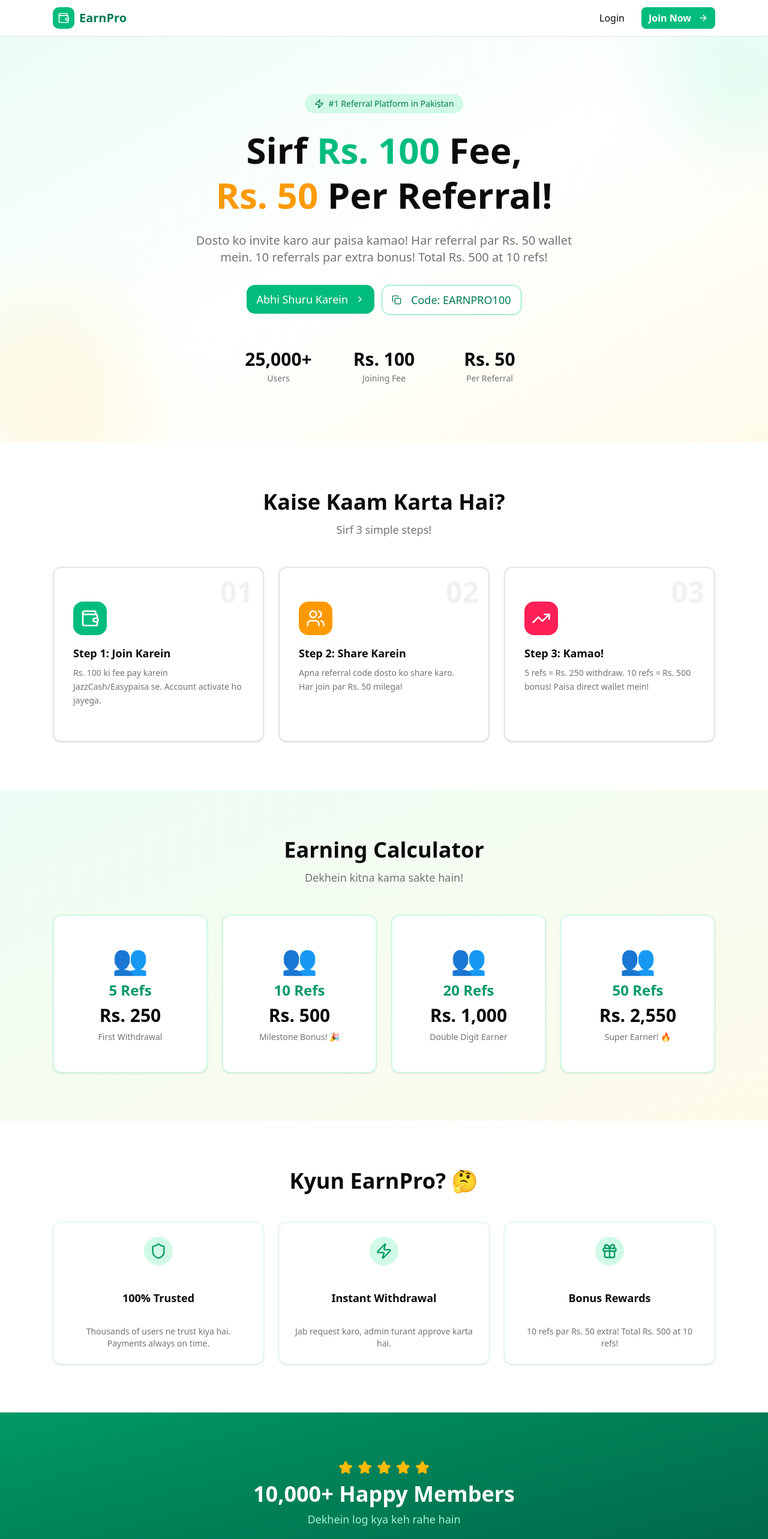
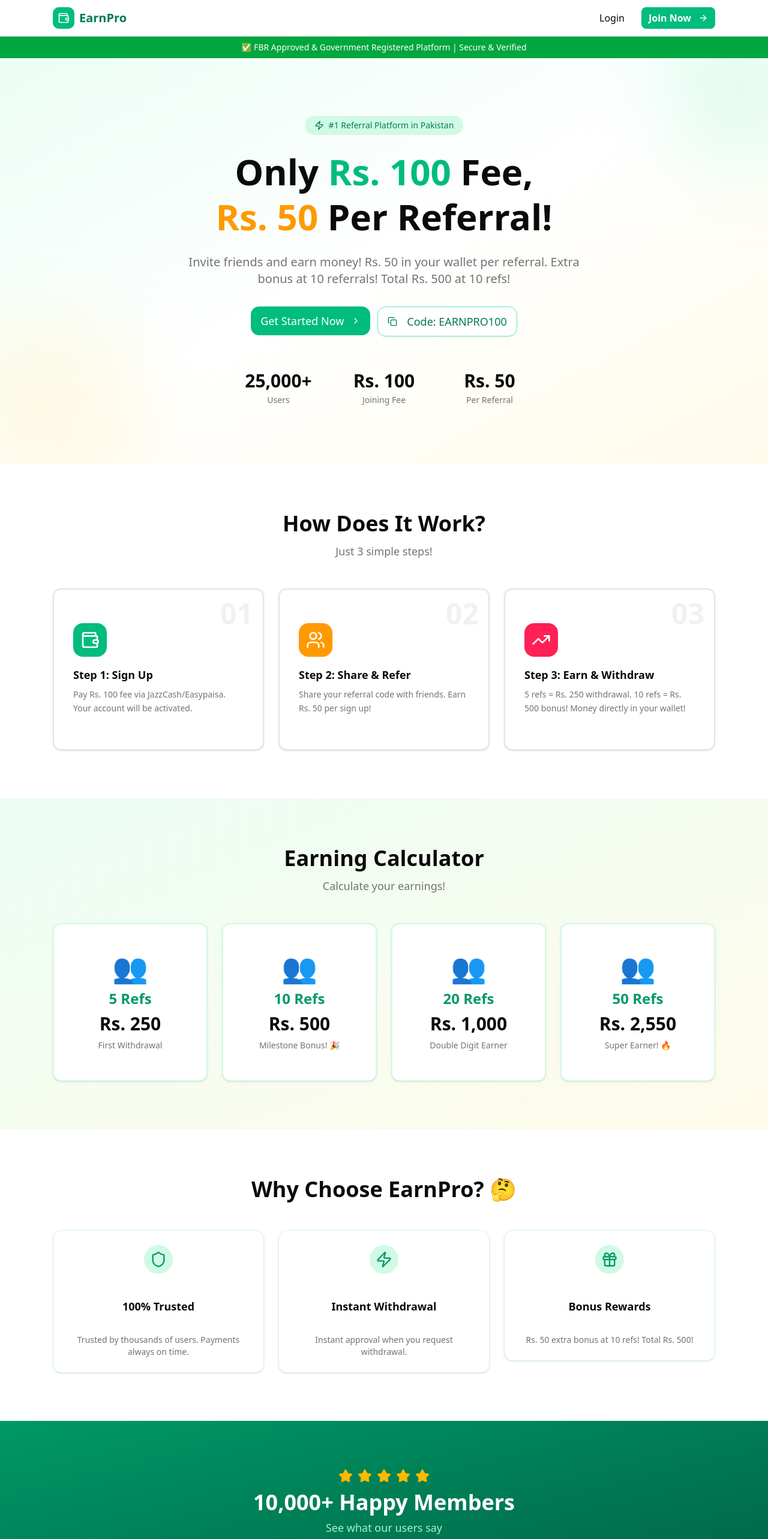
Before and after one commit to wahabhere21-ops/earnpro, a Next.js app: page / in a window 1280 px wide. Shown: the top 2566 px of the page at 60% size. Built offline with nearby package versions, Linux system fonts and the light colour scheme; no server answers.

Commit message:
fix: translate LandingPage to English + add FBR trust badge

```diff
--- a/src/components/LandingPage.tsx
+++ b/src/components/LandingPage.tsx
@@ -104,6 +104,11 @@
         </div>
       </motion.header>
 
+      {/* FBR Approved Trust Badge */}
+      <div className="bg-green-600 text-white text-center text-sm py-2 px-4 font-medium">
+        ✅ FBR Approved &amp; Government Registered Platform | Secure &amp; Verified
+      </div>
+
       {/* Hero Section */}
       <section className="relative overflow-hidden bg-gradient-to-br from-emerald-50 via-white to-amber-50">
         <div className="absolute inset-0 overflow-hidden">
@@ -137,7 +142,7 @@
               variants={fadeInUp}
               className="text-3xl sm:text-5xl lg:text-6xl font-extrabold text-foreground leading-tight"
             >
-              Sirf{' '}
+              Only{' '}
               <span className="text-emerald-500">Rs. 100</span> Fee,
               <br />
               <span className="text-amber-500">Rs. 50</span> Per Referral!
@@ -147,8 +152,8 @@
               variants={fadeInUp}
               className="text-lg sm:text-xl text-muted-foreground max-w-2xl mx-auto"
             >
-              Dosto ko invite karo aur paisa kamao! Har referral par Rs. 50 wallet mein.
-              10 referrals par extra bonus! Total Rs. 500 at 10 refs!
+              Invite friends and earn money! Rs. 50 in your wallet per referral.
+              Extra bonus at 10 referrals! Total Rs. 500 at 10 refs!
             </motion.p>
 
             <motion.div variants={fadeInUp} className="flex flex-col sm:flex-row gap-3 justify-center pt-2">
@@ -158,7 +163,7 @@
                 className="bg-emerald-500 hover:bg-emerald-600 text-white text-lg px-8 py-6 rounded-xl"
                 whileTap={{ scale: 0.95 }}
               >
-                Abhi Shuru Karein <ChevronRight className="w-5 h-5 ml-1" />
+                Get Started Now <ChevronRight className="w-5 h-5 ml-1" />
               </Button>
               <Button
                 size="lg"
@@ -208,9 +213,9 @@
             className="text-center mb-12"
           >
             <h2 className="text-2xl sm:text-4xl font-bold text-foreground mb-3">
-              Kaise Kaam Karta Hai?
+              How Does It Work?
             </h2>
-            <p className="text-muted-foreground text-lg">Sirf 3 simple steps!</p>
+            <p className="text-muted-foreground text-lg">Just 3 simple steps!</p>
           </motion.div>
 
           <motion.div
@@ -223,22 +228,22 @@
             {[
               {
                 icon: <Wallet className="w-8 h-8" />,
-                title: 'Step 1: Join Karein',
-                desc: 'Rs. 100 ki fee pay karein JazzCash/Easypaisa se. Account activate ho jayega.',
+                title: 'Step 1: Sign Up',
+                desc: 'Pay Rs. 100 fee via JazzCash/Easypaisa. Your account will be activated.',
                 color: 'emerald',
                 step: '01'
               },
               {
                 icon: <Users className="w-8 h-8" />,
-                title: 'Step 2: Share Karein',
-                desc: 'Apna referral code dosto ko share karo. Har join par Rs. 50 milega!',
+                title: 'Step 2: Share & Refer',
+                desc: 'Share your referral code with friends. Earn Rs. 50 per sign up!',
                 color: 'amber',
                 step: '02'
               },
               {
                 icon: <TrendingUp className="w-8 h-8" />,
-                title: 'Step 3: Kamao!',
-                desc: '5 refs = Rs. 250 withdraw. 10 refs = Rs. 500 bonus! Paisa direct wallet mein!',
+                title: 'Step 3: Earn & Withdraw',
+                desc: '5 refs = Rs. 250 withdrawal. 10 refs = Rs. 500 bonus! Money directly in your wallet!',
                 color: 'rose',
                 step: '03'
               }
@@ -277,7 +282,7 @@
             <h2 className="text-2xl sm:text-4xl font-bold text-foreground mb-3">
               Earning Calculator
             </h2>
-            <p className="text-muted-foreground text-lg">Dekhein kitna kama sakte hain!</p>
+            <p className="text-muted-foreground text-lg">Calculate your earnings!</p>
           </motion.div>
 
           <motion.div
@@ -322,7 +327,7 @@
             className="text-center mb-12"
           >
             <h2 className="text-2xl sm:text-4xl font-bold text-foreground mb-3">
-              Kyun EarnPro? 🤔
+              Why Choose EarnPro? 🤔
             </h2>
           </motion.div>
 
@@ -334,9 +339,9 @@
             className="grid sm:grid-cols-3 gap-6"
           >
             {[
-              { icon: <Shield className="w-7 h-7" />, title: '100% Trusted', desc: 'Thousands of users ne trust kiya hai. Payments always on time.' },
-              { icon: <Zap className="w-7 h-7" />, title: 'Instant Withdrawal', desc: 'Jab request karo, admin turant approve karta hai.' },
-              { icon: <Gift className="w-7 h-7" />, title: 'Bonus Rewards', desc: '10 refs par Rs. 50 extra! Total Rs. 500 at 10 refs!' },
+              { icon: <Shield className="w-7 h-7" />, title: '100% Trusted', desc: 'Trusted by thousands of users. Payments always on time.' },
+              { icon: <Zap className="w-7 h-7" />, title: 'Instant Withdrawal', desc: 'Instant approval when you request withdrawal.' },
+              { icon: <Gift className="w-7 h-7" />, title: 'Bonus Rewards', desc: 'Rs. 50 extra bonus at 10 refs! Total Rs. 500!' },
             ].map((item, i) => (
               <motion.div key={i} variants={fadeInUp}>
                 <Card className="border-emerald-100 hover:shadow-lg transition-shadow text-center p-6">
@@ -369,7 +374,7 @@
             <h2 className="text-2xl sm:text-4xl font-bold mb-2">
               10,000+ Happy Members
             </h2>
-            <p className="text-emerald-200 text-lg">Dekhein log kya keh rahe hain</p>
+            <p className="text-emerald-200 text-lg">See what our users say</p>
           </motion.div>
 
           <div className="relative" ref={scrollRef}>
@@ -421,11 +426,10 @@
           <Card className="bg-gradient-to-br from-emerald-500 to-emerald-700 border-0 text-white p-8 sm:p-12">
             <CardContent className="p-0 space-y-6">
               <h2 className="text-2xl sm:text-4xl font-bold">
-                Abhi Shuru Karein! 🚀
+                Start Earning Today! 🚀
               </h2>
               <p className="text-emerald-100 text-lg">
-                Sirf Rs. 100 ki fee ke saath join karein aur unlimited earning shuru karein.
-                Dosto ko invite karo, paisa kamao!
+                Join with just Rs. 100 fee and start unlimited earning. Invite friends and earn money!
               </p>
               <Button
                 size="lg"
@@ -433,7 +437,7 @@
                 className="bg-white text-emerald-700 hover:bg-emerald-50 text-lg font-bold px-10 py-6 rounded-xl"
                 whileTap={{ scale: 0.95 }}
               >
-                Join Now - Sirf Rs. 100 <ArrowRight className="w-5 h-5 ml-2" />
+                Join Now - Only Rs. 100 <ArrowRight className="w-5 h-5 ml-2" />
               </Button>
             </CardContent>
           </Card>
```
